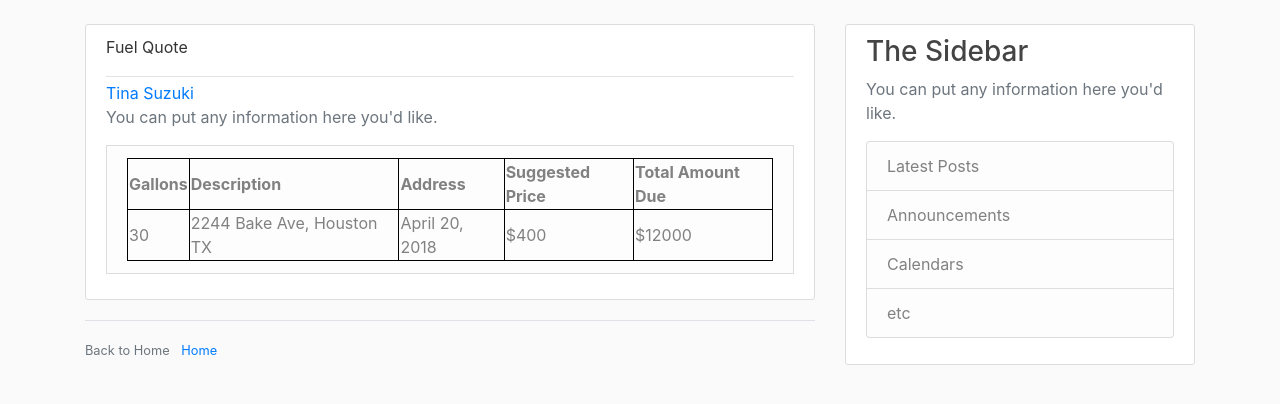
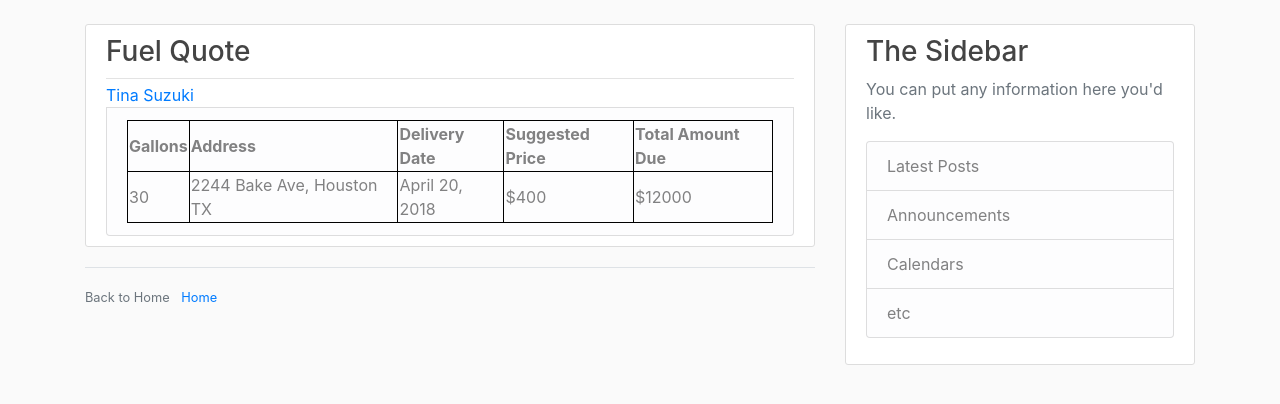
Before and after one commit to DICHAMOTO/Software-Design-Group-20, a Flask app: page /fuelquote in a window 1280 px wide. Shown: the part 56-460 px from the top of the page. Run offline with Flask 2, Linux system fonts and the light colour scheme; some libraries are stand-ins or nearby versions.

Commit message:
small change

```diff
--- a/templates/fuelquote.html
+++ b/templates/fuelquote.html
@@ -9,16 +9,15 @@
     <article class="media content-section">
         <div class="media-body">
             <div class="article-metadata">
-                <p>Fuel Quote</p>
+                <h3>Fuel Quote</h3>
             </div>
             <a class="mr-2" href="#">{{ post.author }}</a>
-            <p class='text-muted'>You can put any information here you'd like.</p>
             <table class="list-group-item list-group-item-light">
                 <thead>
                     <tr>
                         <th> Gallons  </th>
-                            <th>Description</th>
-                            <th >Address</th>
+                        <th>Address</th>
+                        <th >Delivery Date</th>
                         <th>Suggested Price</th>
                         <th>Total Amount Due</th>
                     </tr>
@@ -33,7 +32,6 @@
                 </tr>
                 </tbody>
             </table>
-            </p>
         </div>
     </article>
 
```
Lines whose indentation alone changed are shown as unchanged.
